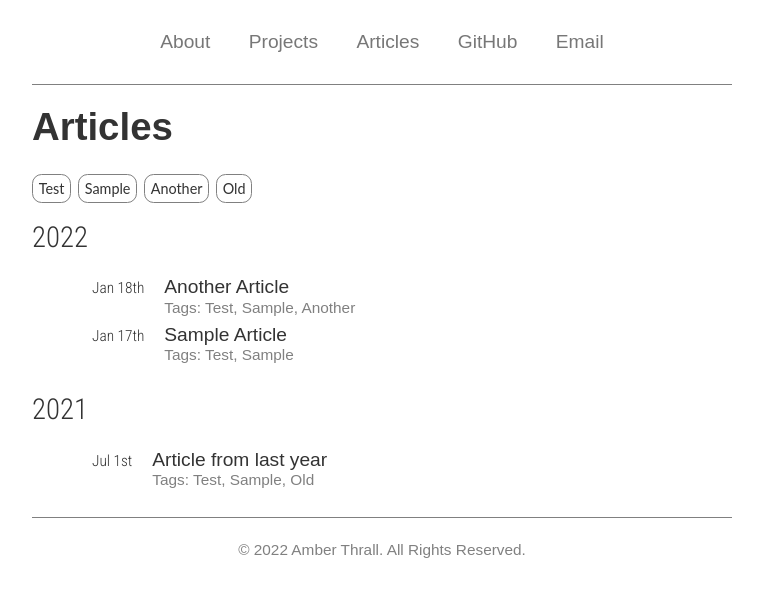
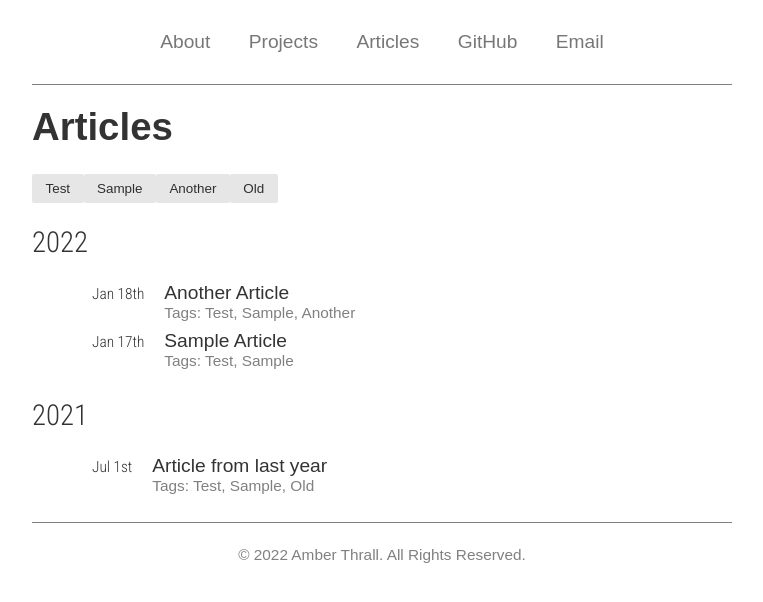
Before and after one commit to AmberThrall/amberthrall.github.io, a React (Create React App) app: page /articles in a window 1280 px wide. Shown: the top 602 px of the page, without its empty margins (258-1021 px from the left). Built offline with nearby package versions, Linux system fonts and the light colour scheme.

Commit message:
Tag buttons in articles page now use pure-button class

```diff
--- a/src/components/Articles.js
+++ b/src/components/Articles.js
@@ -11,7 +11,7 @@ class Articles extends React.Component {
 
         const allTags = index.map((article) => { return article.tags }).flat().filter((v, i, a) => a.indexOf(v) === i);
         const tagSelect = allTags.map((tag, id) => {
-            return <button className={selectedTags.includes(tag) ? "tagButtonSelected" : "tagButton"} key={id} onClick={() => {
+            return <button className={selectedTags.includes(tag) ? "pure-button pure-button-active tagButton" : "pure-button tagButton"} key={id} onClick={() => {
                 let newTags = selectedTags.slice();
                 if (newTags.includes(tag))
                     newTags.splice(newTags.indexOf(tag), 1);
--- a/src/css/Articles.css
+++ b/src/css/Articles.css
@@ -28,25 +28,8 @@
 }
 
 
-.tagButton,
-.tagButtonSelected {
-    display: inline-block;
-    line-height: 0.8rem;
-    font-size: 0.75rem;
-    background: none;
-    border: 1px solid gray;
-    border-radius: 0.5rem;
-    padding: 0.3rem 0.3rem;
-    margin: 0 0.35rem 0.35rem 0;
-}
-
-.tagButtonSelected {
-    background-color: lightgray;
-}
-
-.tagButton:hover {
-    background-color: lightgray;
-    cursor: pointer;
+.tagButton {
+    font-size: 70%;
 }
 
 .tagButtonSelected:hover {
@@ -54,7 +37,7 @@
 }
 
 .timeline {
-    margin-top: 10px;
+    margin-top: 20px;
 }
 
 .timelineYear {
```
